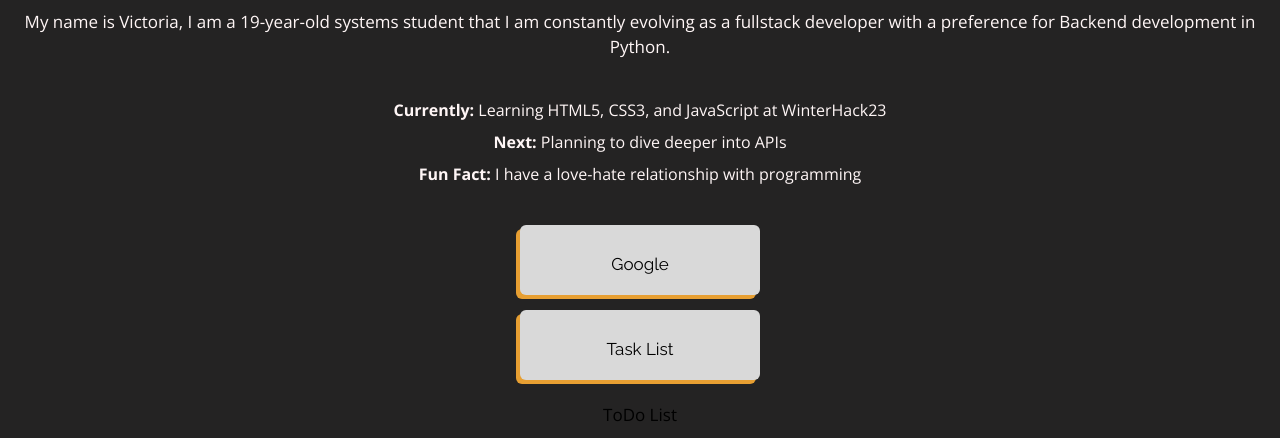
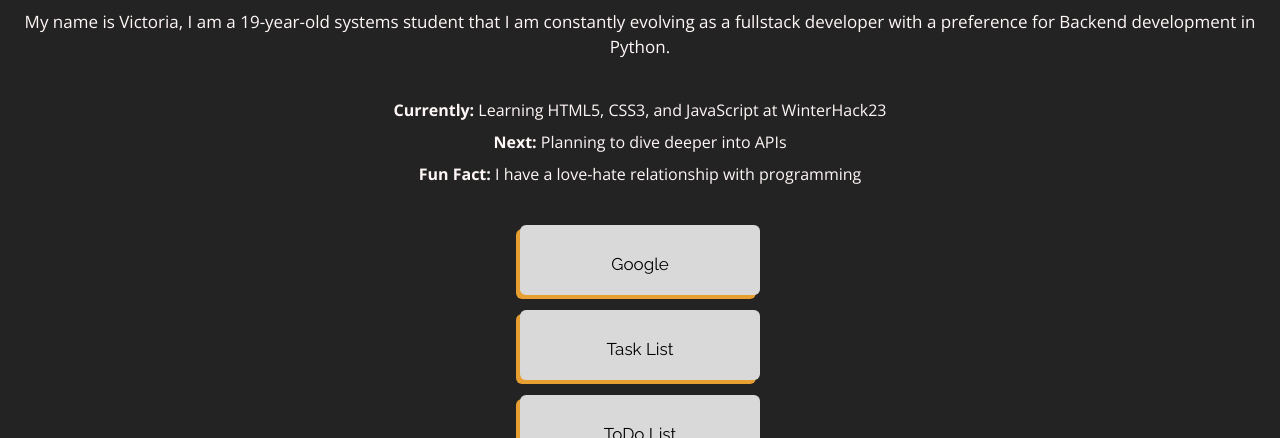
Before and after one commit to VictoriaRom/VictoriaRom.github.io, a plain HTML site: page projects.html in a window 1280 px wide. Shown: the part 726-1164 px from the top of the page. Drawn offline with nearby package versions, Linux system fonts and the light colour scheme.

Commit message:
Update and add structure/styles

```diff
--- a/css/style.css
+++ b/css/style.css
@@ -151,6 +151,23 @@ section p {
     line-height: 50px;
 
 }
+#ToDoList{
+    font-family: "Raleway", sans-serif;
+    margin: 0 auto;
+    padding: 10px 20px;
+    display: inline-block;
+    width: 200px;
+    height: 50px;
+    background-color: #D9D9D9;
+    color: #121212;
+    box-shadow: -4px 4px 0px 0px rgb(231, 159, 50);
+    transition: all 0.2s;
+    border-radius: 6px;
+    margin-bottom: 5px;
+    text-align: center;
+    line-height: 50px;
+
+}
 
 #codearock:hover{
     background-position: 50%;
@@ -231,7 +248,7 @@ section p {
 }
 #TaskList:hover{
     background-position: 50%;
-    background-color: #ddbe33;
+    background-color: #e6c044;
     background-image: url(../img/icons/to-do-list.png);
     background-size: contain;
     vertical-align: middle;
@@ -245,6 +262,26 @@ section p {
 }
 
 #TaskList:active{
+    background-size: 80px;
+}
+
+
+#ToDoList:hover{
+    background-position: 50%;
+    background-color: #2a79d3;
+    background-image: url(../img/icons/todolist.png);
+    background-size: contain;
+    vertical-align: middle;
+    background-repeat: no-repeat;
+    border: none;
+    box-shadow: 1px 1px 49px -27px rgba(0,0,0,0.75) inset;
+}
+
+#ToDoList:hover p{
+    display: none;
+}
+
+#ToDoList:active{
     background-size: 80px;
 }
 
```
